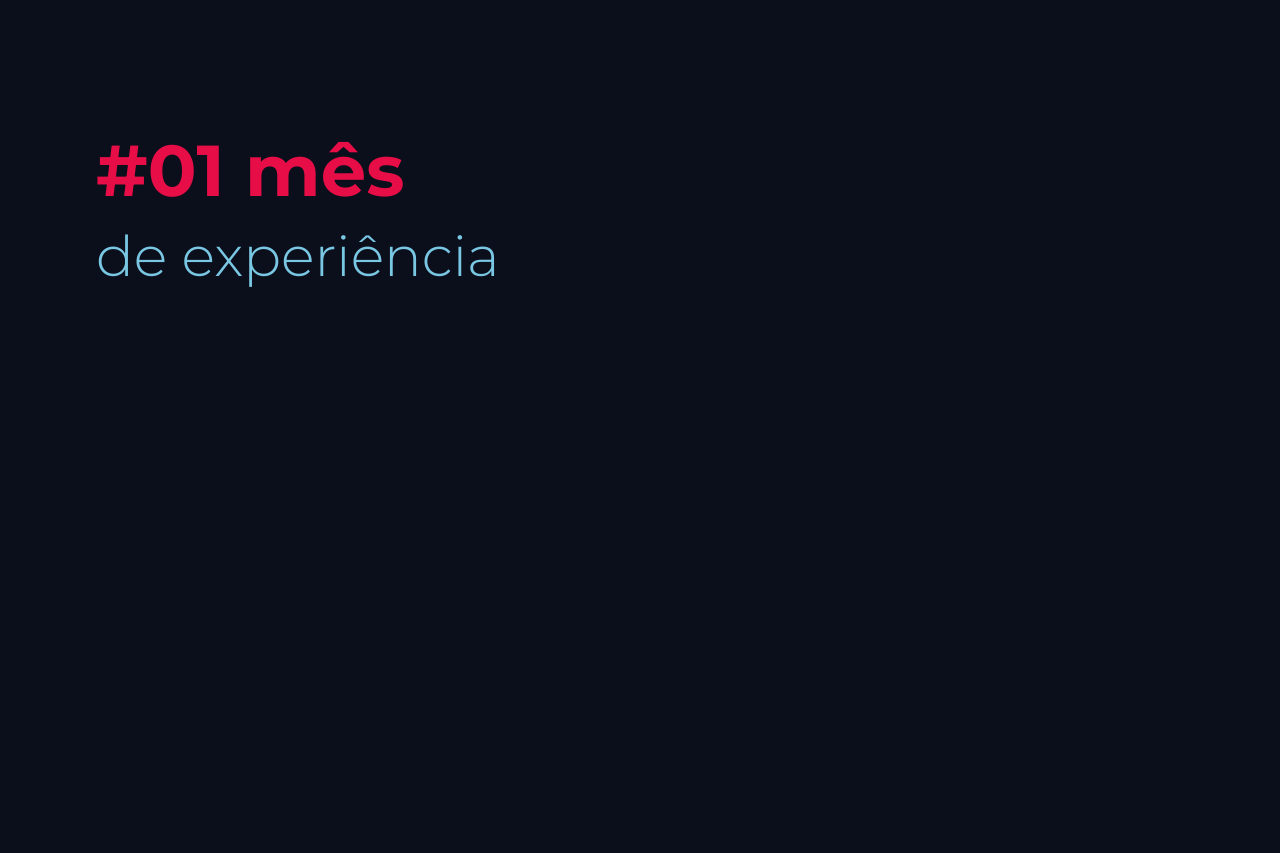
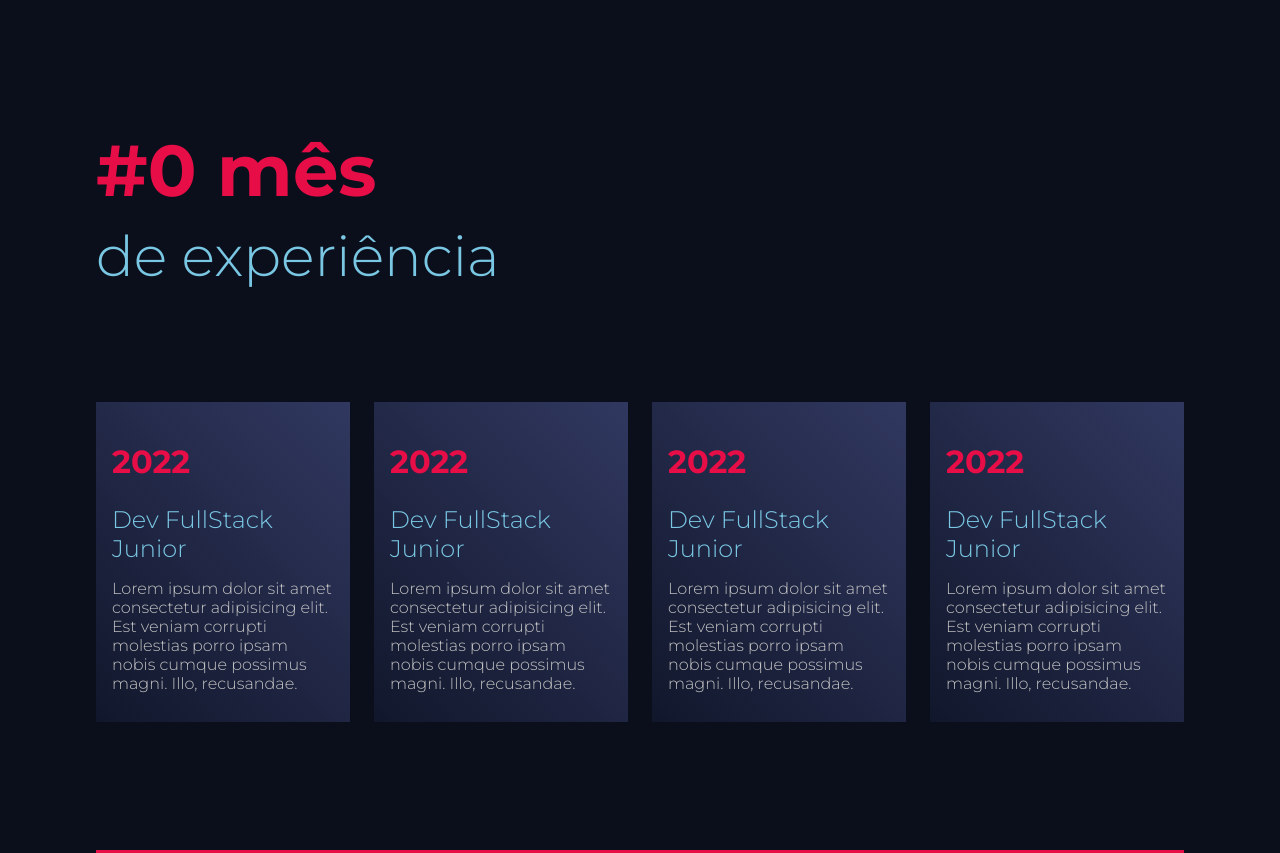
Before and after one commit to deiaalvs/portfolio, a Next.js app: page / in a window 1280 px wide. Shown: the part 620-1473 px from the top of the page. Before the commit the page ends 910 px from the top, so only its background shows below. Built offline with nearby package versions, Linux system fonts and the light colour scheme.

Commit message:
Experiences section created v2

```diff
--- /dev/null
+++ b/src/Experiences/ExperienceItem.tsx
@@ -0,0 +1,17 @@
+import { ItemContainer } from './styles';
+
+export default function ExperienceItem() {
+  return (
+    <ItemContainer>
+      <div>
+        <h1>2022</h1>
+        <h2>Dev FullStack Junior</h2>
+        <p>
+          Lorem ipsum dolor sit amet consectetur adipisicing elit. Est veniam
+          corrupti molestias porro ipsam nobis cumque possimus magni. Illo,
+          recusandae.
+        </p>
+      </div>
+    </ItemContainer>
+  );
+}
--- a/src/Experiences/index.tsx
+++ b/src/Experiences/index.tsx
@@ -1,10 +1,45 @@
+import { useEffect, useState } from 'react';
 import TitleSection from '../TitleSection';
+import ExperienceItem from './ExperienceItem';
 import { Container } from './styles';
 
 export function Experiences() {
+  const targetTime = new Date('2022-11-22').getTime();
+
+  const [currentTime, setCurrentTime] = useState(Date.now());
+  //const currentTime = new Date ("2024-11-11").getTime()
+  const timeBetween = currentTime - targetTime;
+  const months = Math.floor(timeBetween / (1000 * 60 * 60 * 24) / 30);
+  const years = Math.floor(timeBetween / (1000 * 60 * 60 * 24) / 30 / 12);
+
+  useEffect(() => {
+    const interval = setInterval(() => {
+      setCurrentTime(Date.now());
+    }, 8.64e7);
+
+    return () => clearInterval(interval);
+  }, []);
+
   return (
     <Container>
-      <TitleSection title='01 mês' description='de experiência' />
+      <TitleSection
+        title={
+          months > 1 && months < 12
+            ? `${months} meses`
+            : months >= 12 && months < 24
+            ? `${years} ano`
+            : months >= 24
+            ? `${years} anos`
+            : `${months} mês`
+        }
+        description="de experiência"
+      />
+      <section>
+        <ExperienceItem />
+        <ExperienceItem />
+        <ExperienceItem />
+        <ExperienceItem />
+      </section>
     </Container>
   );
 }
--- a/src/Experiences/styles.ts
+++ b/src/Experiences/styles.ts
@@ -1,5 +1,56 @@
 import styled from 'styled-components';
 
-export const Container = styled.div`
+export const Container = styled.section`
+  width: 100%;
 
+  > section {
+    margin-top: 7rem;
+    display: flex;
+    gap: 1.5rem;
+    padding-bottom: 8rem;
+    border-bottom: 3px solid ${({ theme }) => theme.primary};
+
+    @media (max-width: 1000px) {
+      gap: 1rem;
+    }
+
+    @media (max-width: 700px) {
+      flex-direction: column;
+      margin-top: 5rem;
+      gap: 2rem;
+    }
+  }
 `;
+
+export const ItemContainer = styled.div`
+  > div {
+    background: ${({ theme }) => theme.gradient};
+    padding: 1rem;
+    padding-top: 2.5rem;
+    height: 20rem;
+    display: flex;
+    flex-direction: column;
+    align-items: flex-start;
+    justify-content: flex-start;
+    transition: 0.5s;
+  }
+
+  h1 {
+    color: ${({ theme }) => theme.primary};
+    font-size: 2rem;
+    margin-bottom: 1.5rem;
+  }
+
+  h2 {
+    color: ${({ theme }) => theme.secondary};
+    font-size: 1.5rem;
+    font-weight: 300;
+    margin-bottom: 1rem;
+  }
+
+  p {
+    color: ${({ theme }) => theme.textLight};
+    font-size: 1rem;
+    font-weight: 300;
+  }
+`;
--- a/src/TitleSection/index.tsx
+++ b/src/TitleSection/index.tsx
@@ -6,7 +6,7 @@ interface ITitleSectionProps {
   description?: string | ReactNode;
 }
 
-function TitleSection({title, description}: ITitleSectionProps) {
+function TitleSection({ title, description }: ITitleSectionProps) {
   return (
     <Container>
       <h1>#{title}</h1>
@@ -15,4 +15,4 @@ function TitleSection({title, description}: ITitleSectionProps) {
   );
 }
 
-export default TitleSection
+export default TitleSection;
--- a/src/TitleSection/styles.ts
+++ b/src/TitleSection/styles.ts
@@ -8,12 +8,12 @@ export const Container = styled.div`
   gap: 0.5rem;
 
   h1 {
-        color: ${({theme}) => theme.primary};
+    color: ${({ theme }) => theme.primary};
     font-size: 4.5rem;
   }
 
   h2 {
-        color: ${({theme}) => theme.secondary};
+    color: ${({ theme }) => theme.secondary};
     font-size: 3.5rem;
     font-weight: 300;
   }
--- a/src/pages/index.tsx
+++ b/src/pages/index.tsx
@@ -7,7 +7,7 @@ export default function Home() {
   return (
     <HomeContainer>
       <Header />
-      <main className='container'>
+      <main className="container">
         <HomeHero />
         <Experiences />
       </main>
```
Lines whose indentation alone changed are shown as unchanged.
